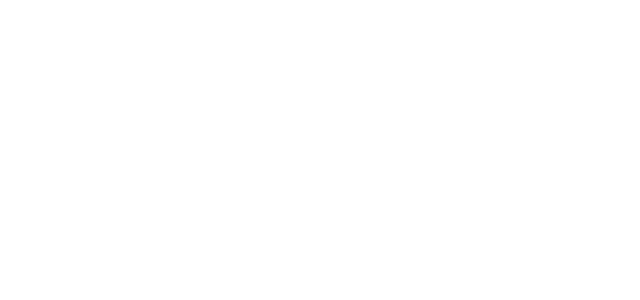
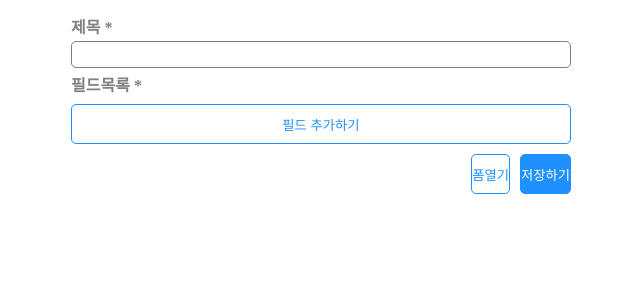
Before and after one commit to wanted-codestates-project-team-05/wanted-codestates-project-05-07, a React (Create React App) app: page /form in a window 1280 px wide. Before the commit this address had no page. Shown: the top 300 px of the page, without its empty margins (319-959 px from the left). Built offline with nearby package versions, Linux system fonts and the light colour scheme.

Commit message:
feat: form link & form data add

```diff
--- a/src/App.js
+++ b/src/App.js
@@ -9,6 +9,7 @@
 import { dummyResponse, dummyForms } from "./data/dummies";
 import { newForm } from "./components/createdForm/FormData";
 import AgreementForm from "./components/createdForm/AgreementForm";
+import Form from "./components/Form";
 
 function App() {
   const [forms, setForms] = useState([]);
@@ -48,6 +49,10 @@
             path="/createdForm/openAgreement"
             element={<AgreementForm />}
           />
+          <Route
+            path="/form"
+            element={<Form forms={forms} setForms={setForms} />}
+          />
         </Routes>
       </BrowserRouter>
     </ThemeProvider>
--- a/src/components/Form/Field/index.jsx
+++ b/src/components/Form/Field/index.jsx
@@ -13,11 +13,13 @@
   Middle,
   SelectBox,
 } from "./styles";
+
 const DragHandler = SortableHandle(() => (
   <DragBox>
     <span>↕</span>
   </DragBox>
 ));
+
 export default function Field({ id, handleRemove, setFieldData }) {
   const [data, setData] = useState({});
   const [type, setType] = useState("");
--- a/src/components/Form/index.jsx
+++ b/src/components/Form/index.jsx
@@ -1,9 +1,10 @@
 import React, { useEffect, useState } from "react";
 import Field from "./Field";
 import styled from "styled-components";
-import { useNavigate } from "react-router-dom";
 import { SortableContainer, SortableElement } from "react-sortable-hoc";
 import { arrayMoveImmutable } from "array-move";
+import { useNavigate } from "react-router-dom";
+
 const Container = styled.div`
   display: flex;
   flex-direction: column;
@@ -66,8 +67,9 @@
 });
 
 const SortableItem = SortableElement(({ children }) => <>{children}</>);
-export default function Form() {
-  // const navigate = useNavigate();
+
+export default function Form({ forms, setForms }) {
+  const navigate = useNavigate();
   const [formData, setFormData] = useState({ title: "", fieldData: [] });
   const [fieldData, setFieldData] = useState([]);
   const [title, setTitle] = useState("");
@@ -100,6 +102,7 @@
     setFormData({
       title,
       fieldData,
+      id: forms[forms.length - 1].id + 1,
     });
   };
 
@@ -108,18 +111,17 @@
     if (fieldData.filter((item) => item.label === "").length !== 0) return;
     if (fieldData.filter((item) => item.type === "").length !== 0) return;
     saveData();
-    // setTimeout(() => {
-    //   navigate('/')
-    // }, 1000)
+    setTimeout(() => {
+      navigate("/");
+    }, 1000);
   };
 
   useEffect(() => {
-    console.log(fieldData);
-  }, [fieldData]);
-
-  useEffect(() => {
     console.log(formData);
-  }, [formData]);
+    if (formData.title !== "") {
+      setForms((prev) => [...prev, formData]);
+    }
+  }, [formData, setForms]);
 
   const handleSortEnd = ({ oldIndex, newIndex }) => {
     const newField = [...field];
--- a/src/components/formList/FormList.js
+++ b/src/components/formList/FormList.js
@@ -1,4 +1,5 @@
 import React, { useEffect, useState } from "react";
+import { Link } from "react-router-dom";
 import styled from "styled-components";
 import Pagination from "../CommonComponents/Pagination";
 
@@ -96,7 +97,9 @@
         totalForms={forms.length}
         paginate={paginate}
       />
-      <Button>폼 생성</Button>
+      <Link to="/form">
+        <Button>폼 생성</Button>
+      </Link>
     </Background>
   );
 }
```
